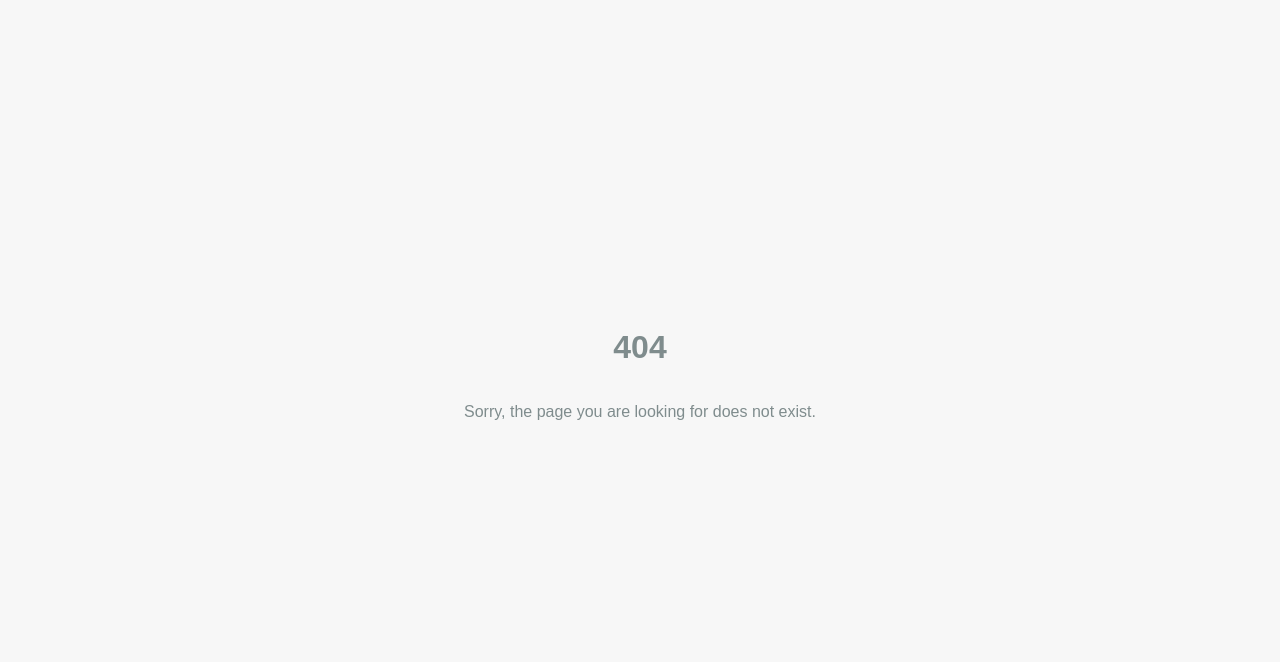
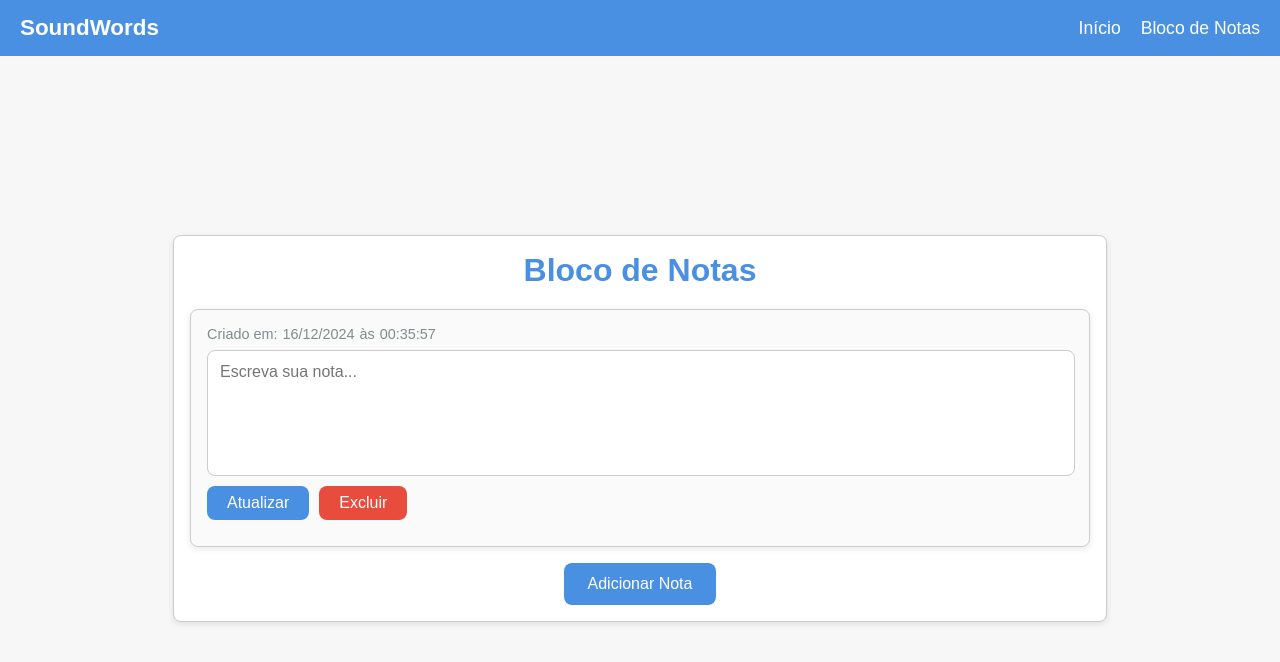
Before and after one commit to dennyberrios/SoundWords, a React (Vite) app: page /note-board in a window 1280 px wide. Before the commit this address had no page. Shown: the top 662 px of the page. Built offline with nearby package versions, Linux system fonts and the light colour scheme.

Commit message:
Adicionando nova rota no component PageWrapper

```diff
--- a/src/components/PageWrapper/index.jsx
+++ b/src/components/PageWrapper/index.jsx
@@ -7,7 +7,7 @@ const PageWrapper = ({ children }) => {
     const location = useLocation();
 
     // List of defined routes
-    const validRoutes = ["/"];
+    const validRoutes = ["/", "/note-board"];
 
     // Check that the current route is among the valid ones
     const isValidRoute = validRoutes.includes(location.pathname);
```
